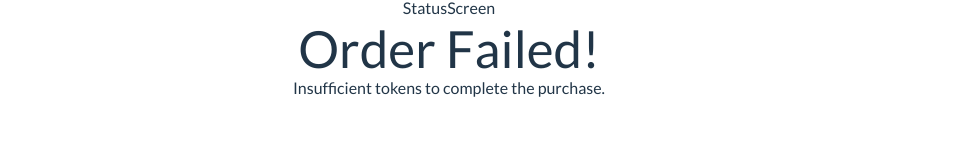
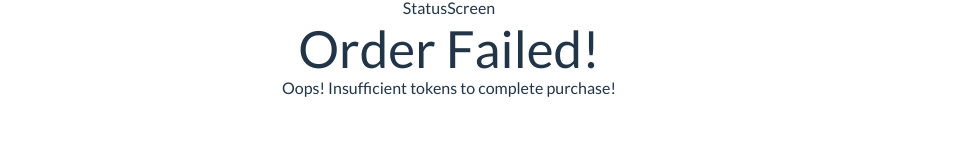
Before and after one commit to chingu-voyages/v50-tier2-team-15, a React (Vite) app: page /orderstatus in a window 1280 px wide. Shown: the part 359-525 px from the top of the page, without its empty margins (191-1169 px from the left). Built offline with nearby package versions, Linux system fonts and the light colour scheme; sample sign-in values are in the browser's storage.

Commit message:
feat: Improve order placement flow and error handling. The `alert` calls have been replaced with `console.log` statements. Additionally, the error message in the `StatusScreen` component has been updated to be more user-friendly.

```diff
--- a/src/screens/OrderScreen.jsx
+++ b/src/screens/OrderScreen.jsx
@@ -55,14 +55,14 @@ const OrderScreen = () => {
 
     if (totalPrice <= currency) {
       dispatch(createOrder(newOrder)).then(() => {
-        alert("Order placed successfully!");
+        console.log("Order placed successfully!");
         setOrderSuccess(true);
         navigate("/orderstatus", { state: { orderSuccess: true } });
         dispatch(decreaseCurrency(totalPrice));
         dispatch(clearCartItems());
       });
     } else {
-      alert("Oops! Insufficient tokens to complete purchase!");
+      console.log("Oops! Insufficient tokens to complete purchase!");
       setOrderSuccess(false);
       navigate("/orderstatus", { state: { orderSuccess: false } });
     }
--- a/src/screens/StatusScreen.jsx
+++ b/src/screens/StatusScreen.jsx
@@ -11,12 +11,12 @@ const StatusScreen = () => {
       {orderSuccess ? (
         <div>
           <h1>Order Successful!</h1>
-          <p>Your order has been placed successfully.</p>
+          <p>Your order has been placed successfully!</p>
         </div>
       ) : (
         <div>
           <h1>Order Failed!</h1>
-          <p>Insufficient tokens to complete the purchase.</p>
+          <p>Oops! Insufficient tokens to complete purchase!</p>
         </div>
       )}
     </div>
```
